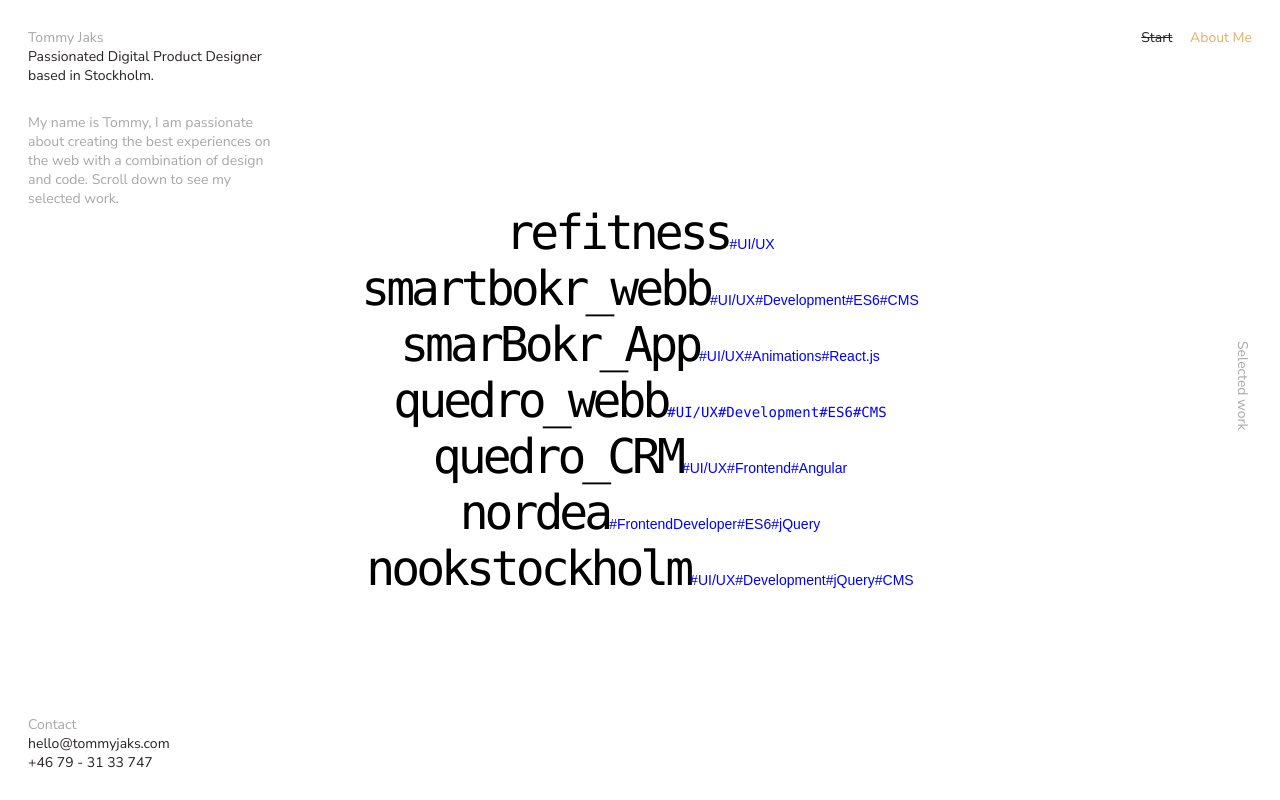
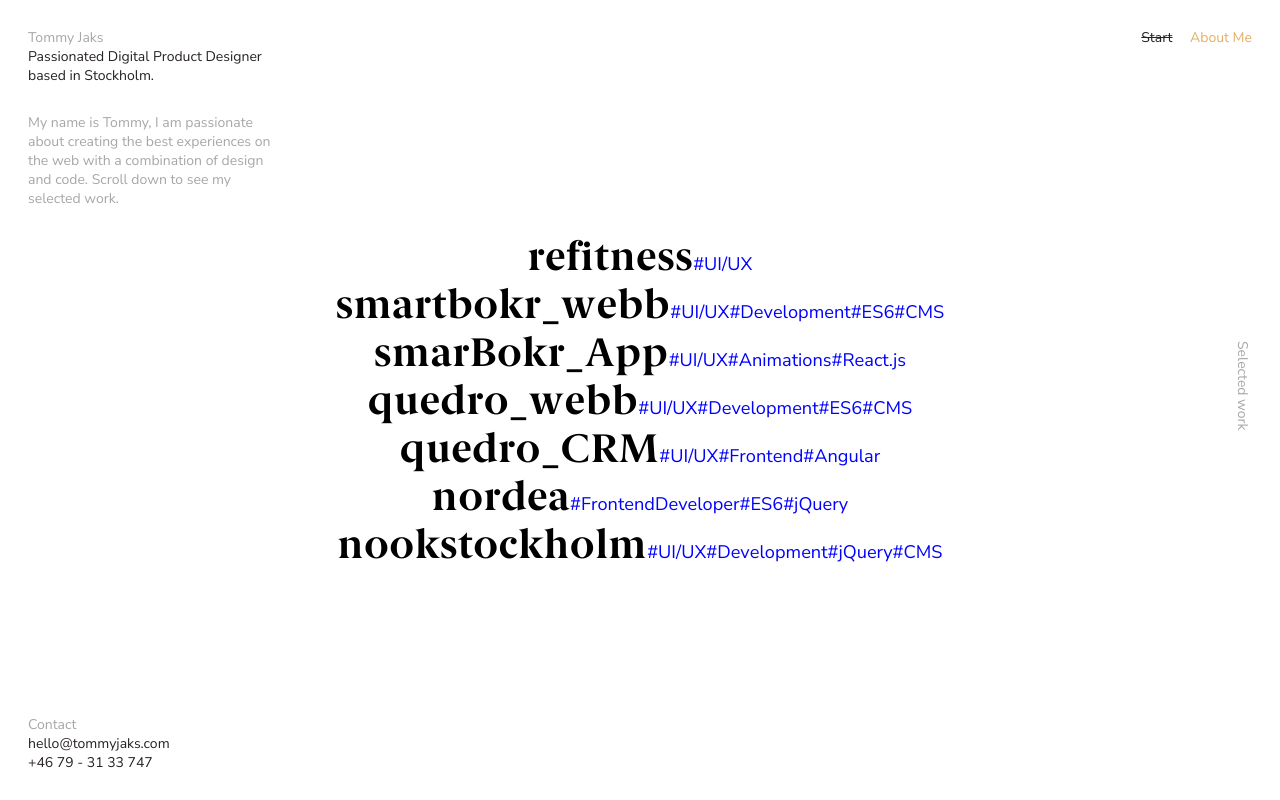
Before and after one commit to tjaks/test-portfolio, a plain HTML site: page index.html in a window 1280 px wide. Drawn offline with Linux system fonts and the light colour scheme; files whose address does not match are found by name.

Commit message:
hashtags

```diff
--- a/css/base.css
+++ b/css/base.css
@@ -194,13 +194,17 @@
 	flex-direction: column;
 	align-items: stretch;
 	text-align: center;
-	font-size: 6vh;
-	font-family: "consolas", sans-serif;
-	letter-spacing: -4px;
+	font-size: 5vh;
+	font-family: berlingskeserif,"consolas", sans-serif;
+	letter-spacing: 1px;
 }
-.menu span {
-	/* letter-spacing: 0px; */
+.menu-hashtags {
+	letter-spacing:0;
+	font-size:1.3rem;
+	color:blue;
+	font-family: Futura, 'Nunito Sans', sans-serif;
 }
+
 
 .demo-2 .menu {
 	line-height: 1.5;
--- a/index.html
+++ b/index.html
@@ -60,13 +60,13 @@
 					</g>
 				</svg>
 				<nav class="menu">
-					<a href="https://www.smartbokr.com" target="_blank" class="menu__link">refitness <span style="letter-spacing:0;font-size:1rem; color:blue;font-family: sans-serif;">#UI/UX</span></a>
-					<a href="https://www.smartbokr.com" target="_blank"  class="menu__link">smartbokr_webb <span style="letter-spacing:0;font-size:1rem; color:blue;font-family: sans-serif;">#UI/UX#Development#ES6#CMS</span></a>
-					<a href="https://inhouse.smartbokr.com" target="_blank"  class="menu__link">smarBokr_App <span style="letter-spacing:0;font-size:1rem; color:blue;font-family: sans-serif;">#UI/UX#Animations#React.js</span></a>
-					<a href="https://www.quedro.com" target="_blank"  class="menu__link">quedro_webb<span style="letter-spacing:0;font-size:1rem; color:blue;">#UI/UX#Development#ES6#CMS</span></a>
-					<a href="https://www.quedro.com" target="_blank"  class="menu__link">quedro_CRM<span style="letter-spacing:0;font-size:1rem; color:blue;font-family: sans-serif;">#UI/UX#Frontend#Angular</span></a></a>
-					<a href="https://www.nordea.se" target="_blank"  class="menu__link">nordea <span style="letter-spacing:0;font-size:1rem; color:blue;font-family: sans-serif;">#Frontend Developer#ES6#jQuery</span</a>
-					<a href="http://www.nookstockholm.com" class="menu__link">nookstockholm <span style="letter-spacing:0;font-size:1rem; color:blue;font-family: sans-serif;">#UI/UX#Development#jQuery#CMS</span></a>
+					<a href="https://www.smartbokr.com" target="_blank" class="menu__link">refitness <span class="menu-hashtags">#UI/UX</span></a>
+					<a href="https://www.smartbokr.com" target="_blank"  class="menu__link">smartbokr_webb <span class="menu-hashtags">#UI/UX#Development#ES6#CMS</span></a>
+					<a href="https://inhouse.smartbokr.com" target="_blank"  class="menu__link">smarBokr_App <span class="menu-hashtags">#UI/UX#Animations#React.js</span></a>
+					<a href="https://www.quedro.com" target="_blank"  class="menu__link">quedro_webb<span class="menu-hashtags">#UI/UX#Development#ES6#CMS</span></a>
+					<a href="https://www.quedro.com" target="_blank"  class="menu__link">quedro_CRM<span class="menu-hashtags">#UI/UX#Frontend#Angular</span></a></a>
+					<a href="https://www.nordea.se" target="_blank"  class="menu__link">nordea <span class="menu-hashtags">#Frontend Developer#ES6#jQuery</span</a>
+					<a href="http://www.nookstockholm.com" class="menu__link">nookstockholm <span class="menu-hashtags">#UI/UX#Development#jQuery#CMS</span></a>
 				</nav>
 			</div>
 		</main>
```
